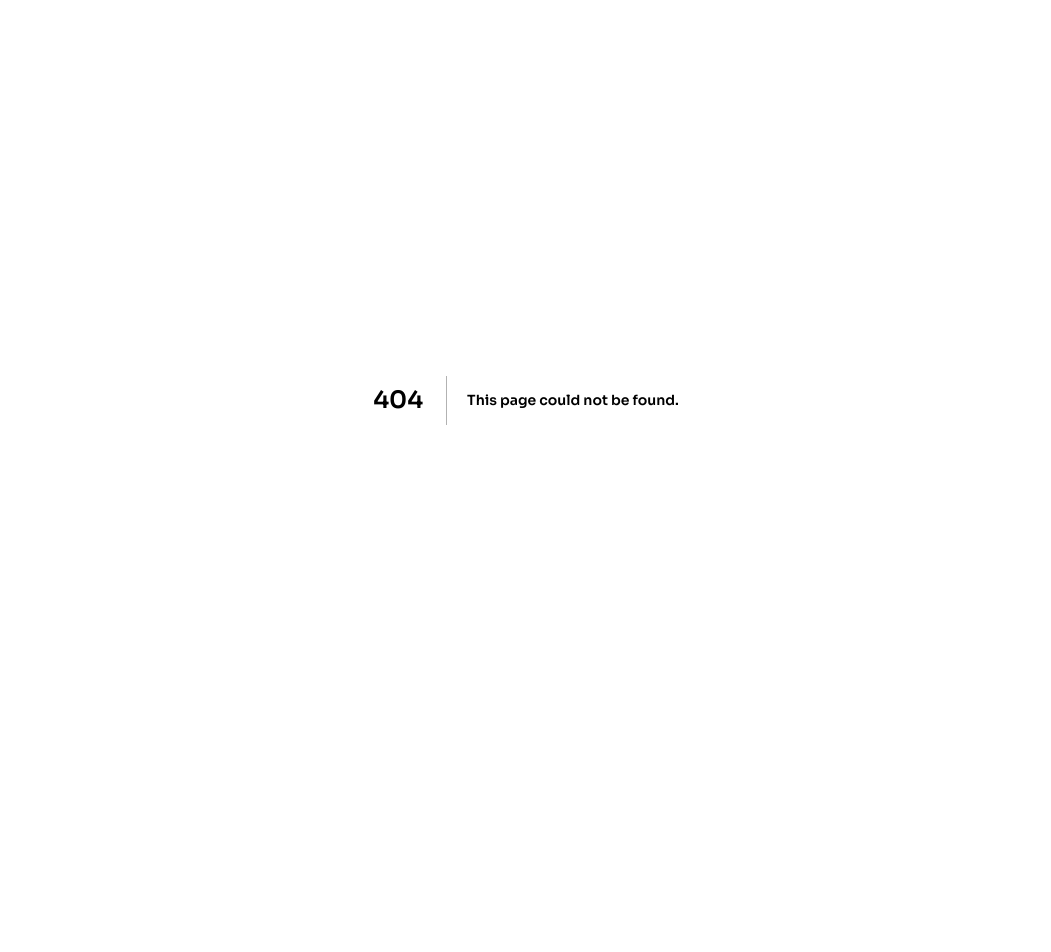
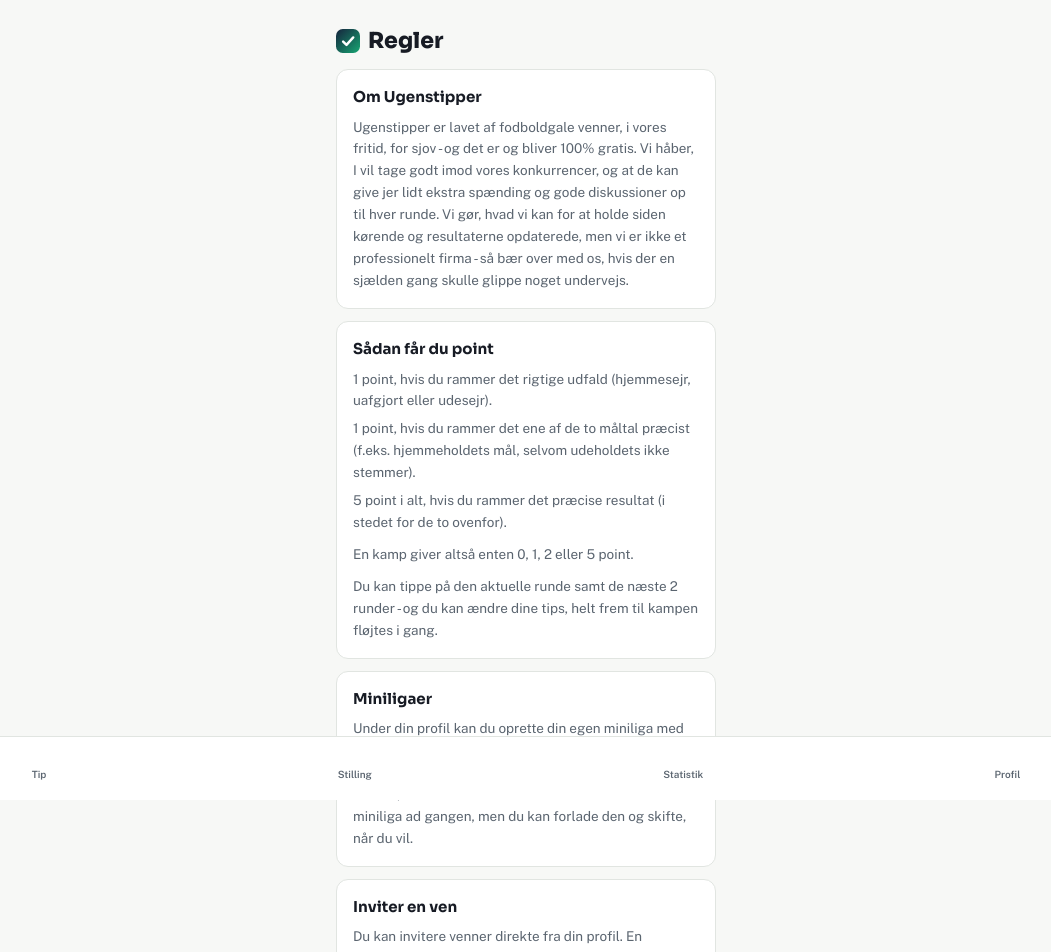
Before and after one commit to HenrikAmar/ugenstipper, a Next.js app: page /regler in a window 1280 px wide. Before the commit this address had no page. Shown: the top 952 px of the page, without its empty margins (114-1165 px from the left). Before the commit the page ends 800 px from the top, so only its background shows below. Built offline with nearby package versions, Linux system fonts and the light colour scheme.

Commit message:
Nyt pointsystem og regelside

```diff
--- a/src/app/profil/page.tsx
+++ b/src/app/profil/page.tsx
@@ -77,6 +77,13 @@ export default async function ProfilPage() {
 
       <ChangePasswordForm />
 
+      <a
+        href="/regler"
+        className="mx-5 mt-4 flex items-center justify-center rounded-[10px] border border-border bg-surface py-3 text-sm font-bold"
+      >
+        Regler
+      </a>
+
       <form action={signOut} className="mx-5 mt-4">
         <button
           type="submit"
--- /dev/null
+++ b/src/app/regler/page.tsx
@@ -0,0 +1,65 @@
+import { AppHeader } from "@/components/AppHeader";
+import { BottomNav } from "@/components/BottomNav";
+
+export default function ReglerPage() {
+  return (
+    <div className="mx-auto min-h-screen max-w-[420px] bg-bg pb-24">
+      <AppHeader title="Regler" />
+
+      <div className="flex flex-col gap-3 px-5 pt-2">
+        <section className="card rounded-xl p-4">
+          <h2 className="mb-2 text-[15px] font-bold">Om Ugenstipper</h2>
+          <p className="text-[13.5px] leading-relaxed text-text-muted">
+            Ugenstipper er lavet af fodboldgale venner, i vores fritid, for sjov - og det er og
+            bliver 100% gratis. Vi håber, I vil tage godt imod vores konkurrencer, og at de kan
+            give jer lidt ekstra spænding og gode diskussioner op til hver runde. Vi gør, hvad vi
+            kan for at holde siden kørende og resultaterne opdaterede, men vi er ikke et
+            professionelt firma - så bær over med os, hvis der en sjælden gang skulle glippe noget
+            undervejs.
+          </p>
+        </section>
+
+        <section className="card rounded-xl p-4">
+          <h2 className="mb-2 text-[15px] font-bold">Sådan får du point</h2>
+          <ul className="flex flex-col gap-1.5 text-[13.5px] leading-relaxed text-text-muted">
+            <li>1 point, hvis du rammer det rigtige udfald (hjemmesejr, uafgjort eller udesejr).</li>
+            <li>
+              1 point, hvis du rammer det ene af de to måltal præcist (f.eks. hjemmeholdets mål,
+              selvom udeholdets ikke stemmer).
+            </li>
+            <li>5 point i alt, hvis du rammer det præcise resultat (i stedet for de to ovenfor).</li>
+          </ul>
+          <p className="mt-2.5 text-[13.5px] leading-relaxed text-text-muted">
+            En kamp giver altså enten 0, 1, 2 eller 5 point.
+          </p>
+          <p className="mt-2.5 text-[13.5px] leading-relaxed text-text-muted">
+            Du kan tippe på den aktuelle runde samt de næste 2 runder - og du kan ændre dine tips,
+            helt frem til kampen fløjtes i gang.
+          </p>
+        </section>
+
+        <section className="card rounded-xl p-4">
+          <h2 className="mb-2 text-[15px] font-bold">Miniligaer</h2>
+          <p className="text-[13.5px] leading-relaxed text-text-muted">
+            Under din profil kan du oprette din egen miniliga med venner, familie eller kollegaer.
+            Giv den et navn, og vælg selv om den skal have en kode - uden kode er den åben for
+            alle, der kender navnet. Du kan kun være med i én miniliga ad gangen, men du kan
+            forlade den og skifte, når du vil.
+          </p>
+        </section>
+
+        <section className="card rounded-xl p-4">
+          <h2 className="mb-2 text-[15px] font-bold">Inviter en ven</h2>
+          <p className="text-[13.5px] leading-relaxed text-text-muted">
+            Du kan invitere venner direkte fra din profil. En invitation tæller først med i din
+            tæller, når din ven rent faktisk er kommet i gang med at spille - altså har tippet
+            alle kampe i mindst 3 runder. Det er for at sikre, at det er ægte, aktive medspillere,
+            det handler om.
+          </p>
+        </section>
+      </div>
+
+      <BottomNav />
+    </div>
+  );
+}
--- a/src/app/stilling/page.tsx
+++ b/src/app/stilling/page.tsx
@@ -2,6 +2,8 @@ import { createClient } from "@/lib/supabase/server";
 import { TeamBadge } from "@/components/TeamBadge";
 import { BottomNav } from "@/components/BottomNav";
 import { AppHeader } from "@/components/AppHeader";
+import { MiniligaStanding } from "@/components/MiniligaStanding";
+import { buildStickyRanking, type RankRow, type StickyRow } from "@/lib/ranking";
 import Link from "next/link";
 
 // Stillingen ændrer sig når admin indtaster resultater - må ikke caches.
@@ -19,45 +21,14 @@ interface InviteRow {
   qualified_invites: number;
 }
 
-interface RankRow {
-  id: string;
-  display_name: string;
-  points: number;
-}
-
-interface StickyRow extends RankRow {
-  rank: number;
-}
-
-// Viser altid toppen af listen - og fastgør din egen række nederst med din rigtige
-// placering, hvis du ikke allerede er med i toppen. Er du allerede med i toppen,
-// vises listen bare helt normalt (uden en ekstra, klistret række).
-function buildStickyRanking(
-  sorted: RankRow[],
-  currentUserId: string | undefined,
-  windowSize: number
-): { rows: StickyRow[]; showGap: boolean } {
-  const withRank: StickyRow[] = sorted.map((row, i) => ({ ...row, rank: i + 1 }));
-  const myIndex = currentUserId ? withRank.findIndex((r) => r.id === currentUserId) : -1;
-
-  if (myIndex === -1 || myIndex < windowSize) {
-    return { rows: withRank.slice(0, windowSize), showGap: false };
-  }
-
-  const top = withRank.slice(0, windowSize - 1);
-  return { rows: [...top, withRank[myIndex]], showGap: true };
-}
-
 function RankingList({
   rows,
   showGap,
   userId,
-  valueLabel,
 }: {
   rows: StickyRow[];
   showGap: boolean;
   userId: string | undefined;
-  valueLabel: (row: StickyRow) => number;
 }) {
   return (
     <div className="flex flex-col gap-2">
@@ -85,7 +56,7 @@ function RankingList({
                 )}
               </div>
               <div className="w-10 text-right font-heading text-base font-extrabold">
-                {valueLabel(row)}
+                {row.points}
               </div>
             </div>
           </div>
@@ -144,7 +115,7 @@ export default async function StillingPage({
     .maybeSingle();
 
   let miniligaName: string | null = null;
-  let miniligaDisplay: { rows: StickyRow[]; showGap: boolean } = { rows: [], showGap: false };
+  let miniligaRanking: RankRow[] = [];
 
   if (membership) {
     miniligaName =
@@ -157,8 +128,7 @@ export default async function StillingPage({
       .eq("league_id", membership.league_id);
 
     const memberIds = new Set((members ?? []).map((m) => m.user_id));
-    const miniligaRanking = ranking.filter((r) => memberIds.has(r.id));
-    miniligaDisplay = buildStickyRanking(miniligaRanking, user?.id, 3);
+    miniligaRanking = ranking.filter((r) => memberIds.has(r.id));
   }
 
   return (
@@ -192,12 +162,7 @@ export default async function StillingPage({
       </div>
 
       <div className="px-5">
-        <RankingList
-          rows={generalDisplay.rows}
-          showGap={generalDisplay.showGap}
-          userId={user?.id}
-          valueLabel={(row) => row.points}
-        />
+        <RankingList rows={generalDisplay.rows} showGap={generalDisplay.showGap} userId={user?.id} />
         {ranking.length === 0 && (
           <p className="py-8 text-center text-sm text-text-muted">
             Ingen point endnu denne sæson.
@@ -206,15 +171,7 @@ export default async function StillingPage({
       </div>
 
       {miniligaName && (
-        <div className="mt-6 px-5">
-          <h2 className="mb-2 text-[13px] font-bold text-text-muted">Miniliga – {miniligaName}</h2>
-          <RankingList
-            rows={miniligaDisplay.rows}
-            showGap={miniligaDisplay.showGap}
-            userId={user?.id}
-            valueLabel={(row) => row.points}
-          />
-        </div>
+        <MiniligaStanding leagueName={miniligaName} ranking={miniligaRanking} userId={user?.id} />
       )}
 
       {inviteRanking.length > 0 && (
--- /dev/null
+++ b/src/components/MiniligaStanding.tsx
@@ -0,0 +1,72 @@
+"use client";
+
+import { useState } from "react";
+import { TeamBadge } from "@/components/TeamBadge";
+import { buildStickyRanking, type RankRow } from "@/lib/ranking";
+
+export function MiniligaStanding({
+  leagueName,
+  ranking,
+  userId,
+}: {
+  leagueName: string;
+  ranking: RankRow[];
+  userId: string | undefined;
+}) {
+  const [expanded, setExpanded] = useState(false);
+
+  const display = expanded
+    ? { rows: ranking.map((row, i) => ({ ...row, rank: i + 1 })), showGap: false }
+    : buildStickyRanking(ranking, userId, 3);
+
+  return (
+    <div className="mt-6 px-5">
+      <h2 className="mb-2 text-[13px] font-bold text-text-muted">Miniliga – {leagueName}</h2>
+
+      <div className="flex flex-col gap-2">
+        {display.rows.map((row, i) => {
+          const isMe = row.id === userId;
+          const isPinned = display.showGap && i === display.rows.length - 1;
+          return (
+            <div key={row.id} className="flex flex-col gap-2">
+              {isPinned && <div className="text-center text-sm text-text-muted">⋯</div>}
+              <div
+                className={`flex items-center gap-3 rounded-xl border p-3 ${
+                  isMe
+                    ? "border-[1.5px] border-accent-2 bg-accent-tint"
+                    : "border-border bg-surface"
+                }`}
+              >
+                <div className="w-5 text-center font-heading text-sm font-bold text-text-muted">
+                  {row.rank}
+                </div>
+                <TeamBadge team={row.display_name} size={34} />
+                <div className="flex-1 text-sm font-bold">
+                  {row.display_name}
+                  {isMe && (
+                    <span className="ml-1.5 rounded-full bg-[#CFF0E1] px-1.5 py-0.5 text-[10px] font-bold text-accent">
+                      DIG
+                    </span>
+                  )}
+                </div>
+                <div className="w-10 text-right font-heading text-base font-extrabold">
+                  {row.points}
+                </div>
+              </div>
+            </div>
+          );
+        })}
+      </div>
+
+      {ranking.length > 3 && (
+        <button
+          type="button"
+          onClick={() => setExpanded((v) => !v)}
+          className="mt-2 w-full text-center text-[12.5px] font-semibold text-accent underline"
+        >
+          {expanded ? "Vis kun top 3" : "Udvid liga"}
+        </button>
+      )}
+    </div>
+  );
+}
--- a/src/lib/points.ts
+++ b/src/lib/points.ts
@@ -8,9 +8,11 @@ function outcome(home: number, away: number): Outcome {
 
 /**
  * Pointregler:
- * - 3 point for et eksakt korrekt resultat
- * - 1 point for korrekt udfald (hjemmesejr / uafgjort / udesejr), men forkert resultat
- * - 0 point for forkert udfald
+ * - 5 point i alt for et eksakt korrekt resultat (ikke oveni de to nedenfor)
+ * - Ellers, lagt sammen:
+ *   - 1 point hvis udfaldet er korrekt (hjemmesejr / uafgjort / udesejr)
+ *   - 1 point hvis præcis ét af de to måltal (hjemme- eller udetal) er korrekt
+ * - En kamp giver altså enten 0, 1, 2 eller 5 point.
  */
 export function calculatePoints(
   tipHome: number,
@@ -18,7 +20,10 @@ export function calculatePoints(
   resultHome: number,
   resultAway: number
 ): number {
-  if (tipHome === resultHome && tipAway === resultAway) return 3;
-  if (outcome(tipHome, tipAway) === outcome(resultHome, resultAway)) return 1;
-  return 0;
+  if (tipHome === resultHome && tipAway === resultAway) return 5;
+
+  let points = 0;
+  if (outcome(tipHome, tipAway) === outcome(resultHome, resultAway)) points += 1;
+  if (tipHome === resultHome || tipAway === resultAway) points += 1;
+  return points;
 }
--- /dev/null
+++ b/src/lib/ranking.ts
@@ -0,0 +1,28 @@
+export interface RankRow {
+  id: string;
+  display_name: string;
+  points: number;
+}
+
+export interface StickyRow extends RankRow {
+  rank: number;
+}
+
+// Viser altid toppen af listen - og fastgør din egen række nederst med din rigtige
+// placering, hvis du ikke allerede er med i toppen. Er du allerede med i toppen,
+// vises listen bare helt normalt (uden en ekstra, klistret række).
+export function buildStickyRanking(
+  sorted: RankRow[],
+  currentUserId: string | undefined,
+  windowSize: number
+): { rows: StickyRow[]; showGap: boolean } {
+  const withRank: StickyRow[] = sorted.map((row, i) => ({ ...row, rank: i + 1 }));
+  const myIndex = currentUserId ? withRank.findIndex((r) => r.id === currentUserId) : -1;
+
+  if (myIndex === -1 || myIndex < windowSize) {
+    return { rows: withRank.slice(0, windowSize), showGap: false };
+  }
+
+  const top = withRank.slice(0, windowSize - 1);
+  return { rows: [...top, withRank[myIndex]], showGap: true };
+}
```
